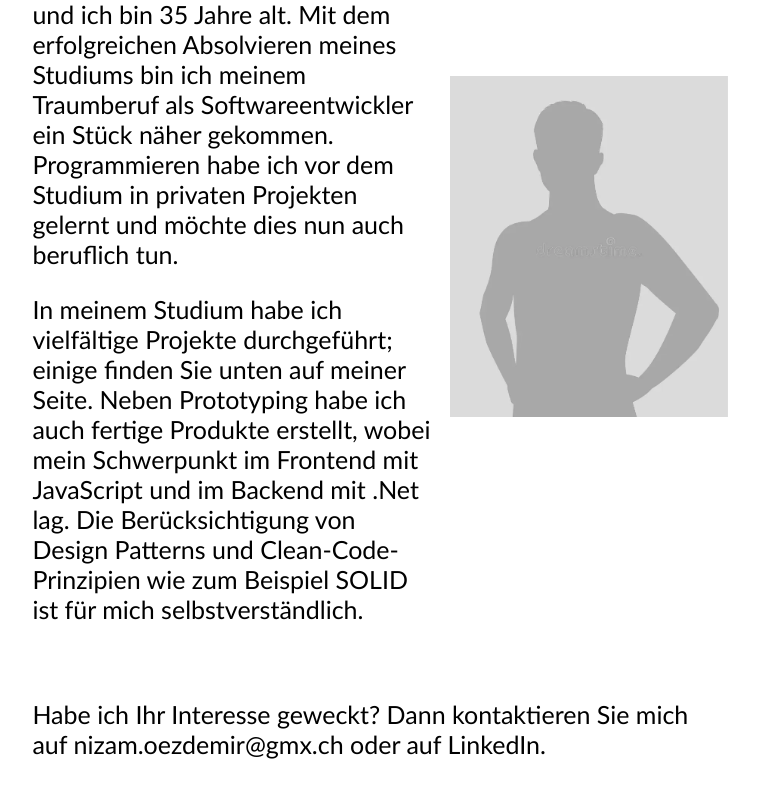
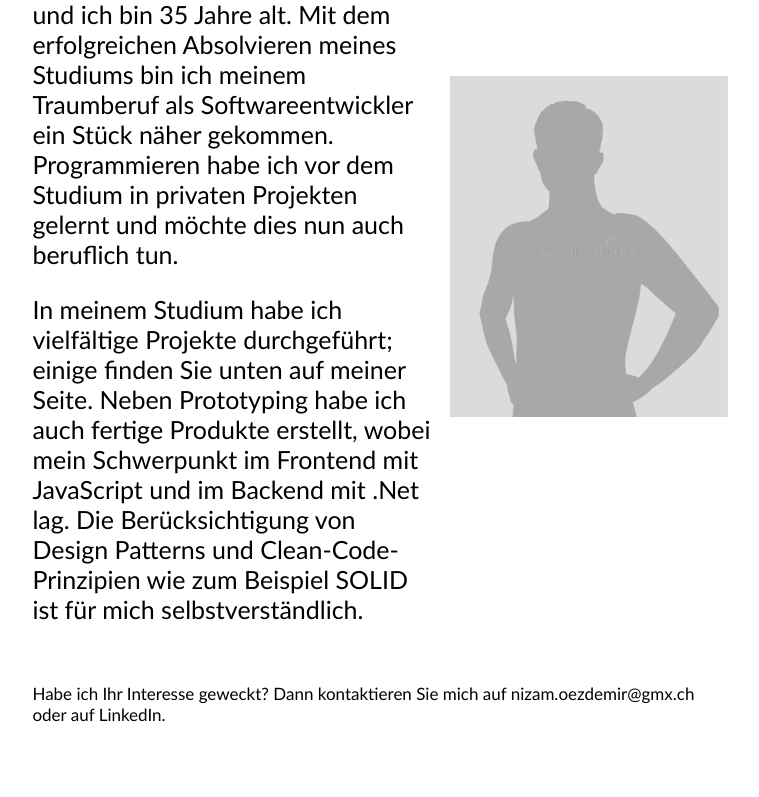
Before and after one commit to Nizii/my-nuxt-project, a Nuxt app: page /about in a window 1280 px wide. Shown: the part 301-1098 px from the top of the page, without its empty margins (260-1019 px from the left). After the commit the page ends 1061 px from the top, so only its background shows below. Built offline with nearby package versions, Linux system fonts and the light colour scheme; what vue-fullpage.js would draw is missing.

Commit message:
text size in about angepasst

```diff
--- a/pages/about.vue
+++ b/pages/about.vue
@@ -226,4 +226,11 @@
   }
 }
 
+.about-text-bottom {
+  text-align: left;
+  font-size: 17px;
+  width: 100%;
+  margin-top: 2em;
+}
+
 </style>
```
